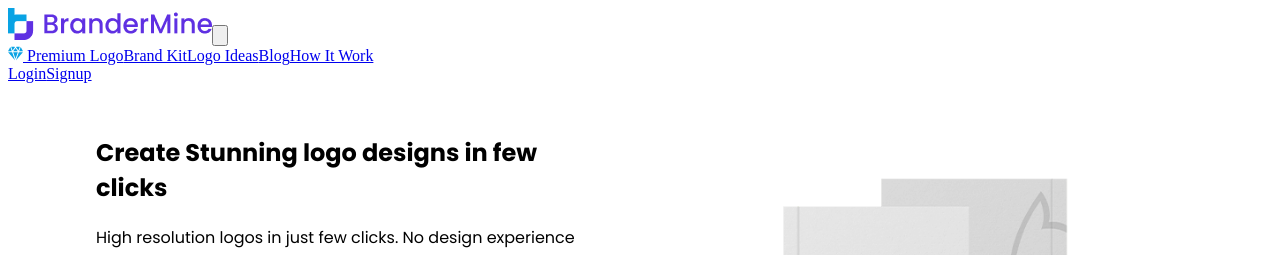
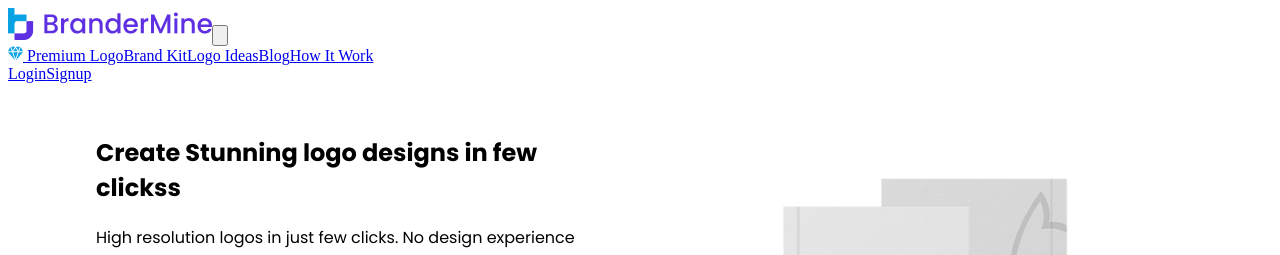
Before and after one commit to sudathusjp/logo, a Next.js app: page / in a window 1280 px wide. Shown: the top 255 px of the page. Built offline with nearby package versions, Linux system fonts and the light colour scheme.

Commit message:
updates done.

```diff
--- a/components/Herosection.js
+++ b/components/Herosection.js
@@ -9,7 +9,7 @@ const Herosection = () => {
         <div className="contain py-10">
             <section className="card">
             <h1 className="text-5xl text-primary-600 font-semibold text-left pt-16">
-                Create Stunning logo designs in few clicks
+                Create Stunning logo designs in few clickss
             </h1>
             <p className="text-gray-400 text-left py-4 font-medium text-lg font-Poppins">
             High resolution logos in just few clicks. No design experience necessary. Logos are built  by our top class designers. You just have to select best from the choices available.
```
